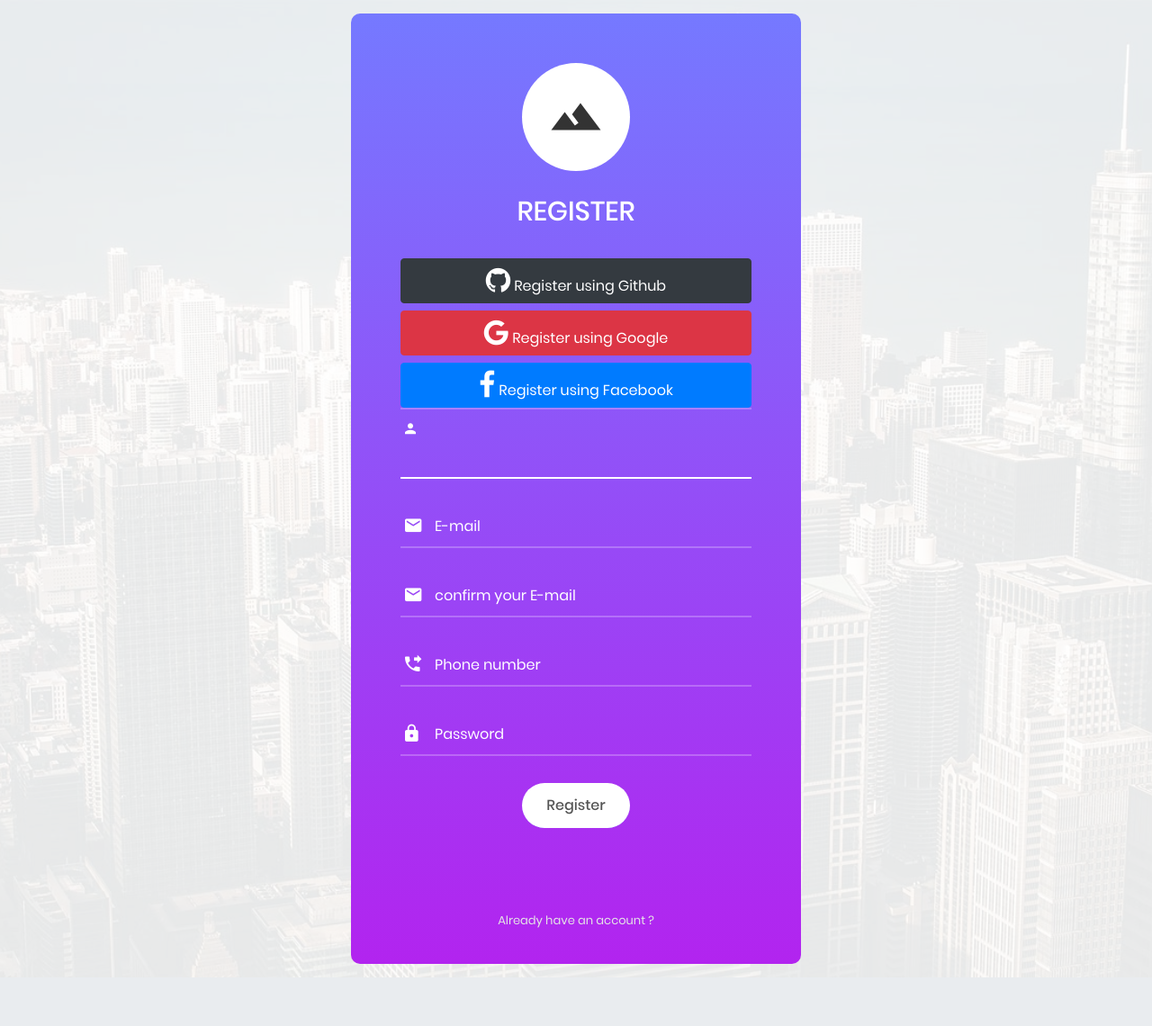
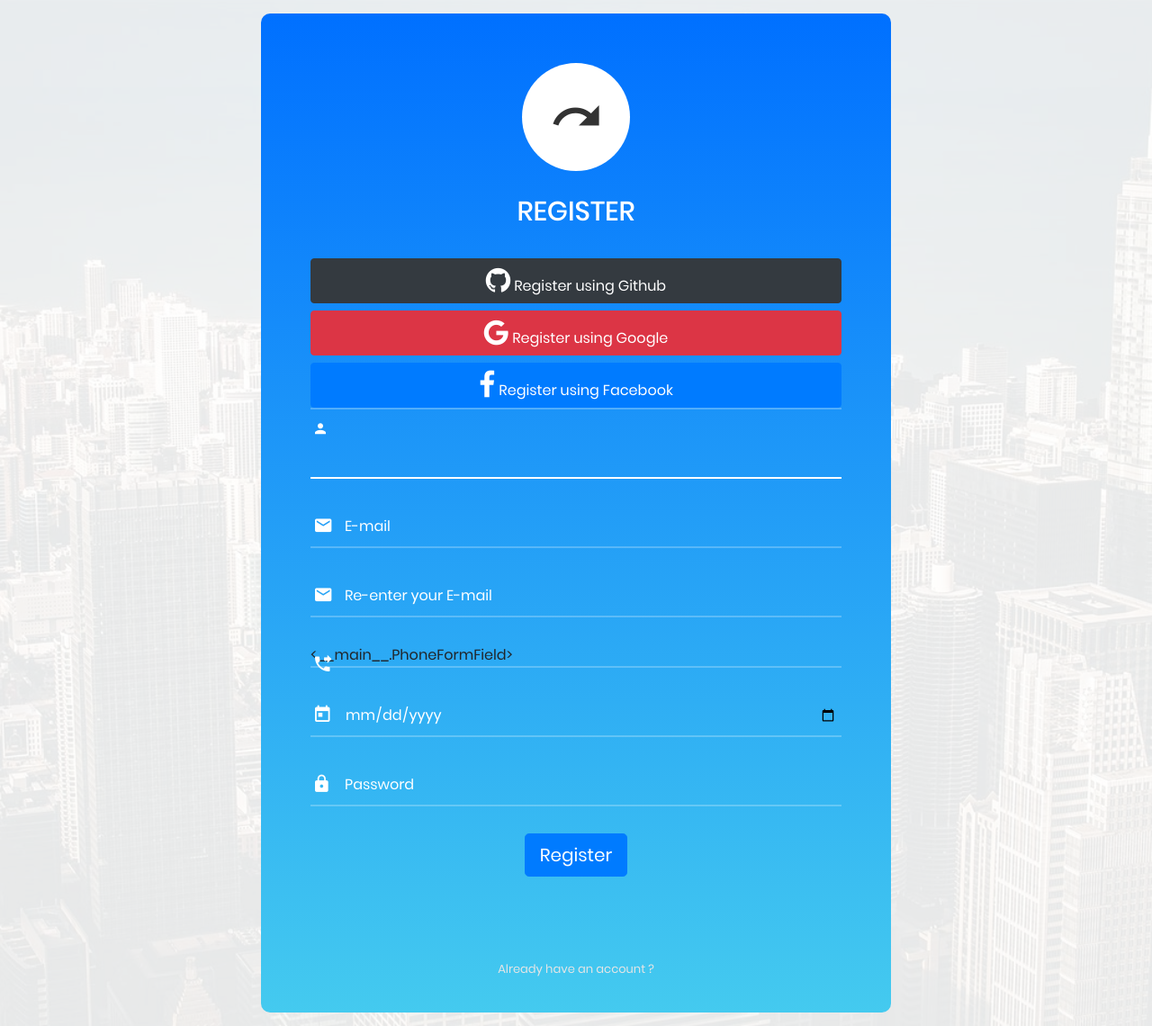
Before and after one commit to zohir19/Wesalni, a Django app: page /register/ in a window 1280 px wide. Shown: the whole page at 90% size. Before the commit the page ends 1086 px from the top, so only its background shows below. Run offline with Django 3.2, Linux system fonts and the light colour scheme; some libraries are stand-ins or nearby versions.

Commit message:
Register and Login modifications

```diff
--- a/requirements.txt
+++ b/requirements.txt
@@ -1,3 +1,6 @@
 pip
 Django
 social-auth-app-django
+django-crispy-forms
+django-phone-field
+phonenumbers
--- a/wesalni/appOne/forms.py
+++ b/wesalni/appOne/forms.py
@@ -1,8 +1,10 @@
 from django import forms
 from appOne.models import User
 from django.contrib.auth import get_user_model
-#from phonenumber_field.formfields import PhoneNumberField
-User= get_user_model()
+from phone_field.models import PhoneFormField
+
+User = get_user_model()
+
 class ContactForm(forms.Form):
     fullname= forms.CharField(widget=forms.TextInput(
         attrs={"class":"form-control","placeholder":"your full name"}))
@@ -10,22 +12,30 @@ class ContactForm(forms.Form):
         attrs={"class":"form-control","placeholder":"your email"}) )
     content=forms.CharField(widget=forms.Textarea(
         attrs={"class":"form-control","placeholder":"talk to me"}))
+
+
 class LoginForm(forms.Form):
-    username= forms.CharField(widget=forms.TextInput(attrs={"class":"form-control"}))
-    password= forms.CharField(widget=forms.PasswordInput(attrs={"class":"form-control"}))
+    username= forms.CharField(widget=forms.TextInput(attrs={"class":"input100", "placeholder":"Username", "autofocus":"True", "Required":"True"}))
+    password= forms.CharField(widget=forms.PasswordInput(attrs={"class":"input100", "placeholder":"Password"}))
 
 
 class RegisterForm(forms.Form):
     username= forms.CharField(widget=forms.TextInput(
-        attrs={"class":"form-control","placeholder":"your username"}))
+        attrs={"class":"input100","placeholder":"Username","autofocus":"True", "Required":"True"}))
     email=forms.EmailField(widget=forms.EmailInput(
-        attrs={"class":"form-control","placeholder":"your email"}) )
-    #phone=PhoneNumberField()
+        attrs={"class":"input100","placeholder":"E-mail", "Required":"True"}) )
+    email_con = forms.EmailField(
+        widget=forms.EmailInput(
+            attrs={"class":"input100", "placeholder":"Re-enter your E-mail", "Required":"True"}
+        )
+    )
+    phone = PhoneFormField(widget=forms.TextInput(
+        attrs={'class': 'input100', 'placeholder':'Phone number', 'required':'true', "maxlenght":10}
+    ), max_length=10)
     password= forms.CharField(widget=forms.PasswordInput(
-        attrs={"class":"form-control","placeholder":"your password"}))
-    password2= forms.CharField(label="Confirm password",widget=forms.PasswordInput(
-        attrs={"class":"form-control","placeholder":"confirm your password"}))
-    date_of_birth = forms.DateField(widget=forms.widgets.DateInput(attrs={'type': 'date','class':'form-control'}))
+        attrs={"class":"input100","placeholder":"Password","required":"true"}
+    ))
+    date_of_birth = forms.DateField(widget=forms.widgets.DateInput(attrs={'type': 'date','class':'input100', "required":"true"}))
     def clean_username(self):
         username = self.cleaned_data.get('username')
         qs =User.objects.filter(username=username)
--- a/wesalni/appOne/models.py
+++ b/wesalni/appOne/models.py
@@ -1,10 +1,10 @@
 from django.db import models
-#from phonenumber_field.modelfields import PhoneNumberField
+#from phone_field import PhoneNumber
 # Create your models here.
 class User(models.Model):
     username = models.CharField(max_length=50)
     password = models.CharField(max_length=50)
-    date_of_birth= models.DateField(auto_now=False)
-    #phone_number = PhoneNumberField()
+    #date_of_birth= models.DateField(auto_now=False)
+    #phone_number = PhoneNumber()
     def __str__(self):
         return self.username
--- a/wesalni/static/css/login-main.css
+++ b/wesalni/static/css/login-main.css
@@ -190,16 +190,16 @@ iframe {
 }
 
 .wrap-login100 {
-  width: 500px;
+  width: 700px;
   border-radius: 10px;
   overflow: hidden;
   padding: 55px 55px 37px 55px;
 
-  background: #9152f8;
-  background: -webkit-linear-gradient(top, #7579ff, #b224ef);
-  background: -o-linear-gradient(top, #7579ff, #b224ef);
-  background: -moz-linear-gradient(top, #7579ff, #b224ef);
-  background: linear-gradient(top, #7579ff, #b224ef);
+  background: #000000;
+  background: -webkit-linear-gradient(top, #0070ff, #44caef);
+  background: -o-linear-gradient(top, #0070ff, #44caef);
+  background: -moz-linear-gradient(top, #0070ff, #44caef);
+  background: linear-gradient(top, #0070ff, #44caef);
 }
 
 
--- a/wesalni/templates/appOne/register.html
+++ b/wesalni/templates/appOne/register.html
@@ -2,7 +2,9 @@
 {% load staticfiles %}
 <html lang="en">
 <head>
-	<title>Login V3</title>
+	<title>
+        {{ title }}
+    </title>
 	<meta charset="UTF-8">
 	<meta name="viewport" content="width=device-width, initial-scale=1">
 <!--===============================================================================================-->
@@ -35,7 +37,7 @@
 			<div class="wrap-login100">
 				<form class="login100-form validate-form" method="POST">
 					<span class="login100-form-logo">
-						<i class="zmdi zmdi-landscape"></i>
+						<i class="zmdi zmdi-redo"></i>
 					</span>
 
 					<span class="login100-form-title p-b-34 p-t-27">
@@ -56,31 +58,37 @@
                     </div>
 
 					<div class="wrap-input100 validate-input" data-validate = "Enter username">
-						<input class="input100" type="text" name="username" placeholder="Username" autofocus>
+						{{ form.username }}
 						<span class="focus-input100" data-placeholder="&#xf207;"></span>
 					</div>
 
                     <div class="wrap-input100 validate-input" data-validate = "Enter your E-mail">
-						<input class="input100" type="email" name="email" placeholder="E-mail">
+						{{ form.email }}
 						<span class="focus-input100" data-placeholder="&#xf15a;"></span>
 					</div>
                     <div class="wrap-input100 validate-input" data-validate = "Re-enter your E-mail">
-						<input class="input100" type="email" name="re-email" placeholder="confirm your E-mail">
+						{{ form.email_con }}
 						<span class="focus-input100" data-placeholder="&#xf15a;"></span>
 					</div>
 
                     <div class="wrap-input100 validate-input" data-validate = "Enter a valid phone number">
-						<input class="input100" type="text" name="phone" placeholder="Phone number">
+						{{ form.phone }}
 						<span class="focus-input100" data-placeholder="&#xf2b5;"></span>
 					</div>
 
+                    <div class="wrap-input100 validate-input" data-validate="Enter password">
+						{{ form.date_of_birth }}
+						<span class="focus-input100" data-placeholder="&#xf32e;"></span>
+					</div>
+
 					<div class="wrap-input100 validate-input" data-validate="Enter password">
-						<input class="input100" type="password" name="pass" placeholder="Password" >
+						{{ form.password }}
 						<span class="focus-input100" data-placeholder="&#xf191;"></span>
 					</div>
 
+
 					<div class="container-login100-form-btn">
-						<button class="login100-form-btn" formaction="login">
+						<button class="btn btn-primary btn-lg" type="submit">
 							Register
 						</button>
 					</div>
```
Also changed, not shown: wesalni/templates/appOne/login.html (+18 -10 lines), wesalni/db.sqlite3.
